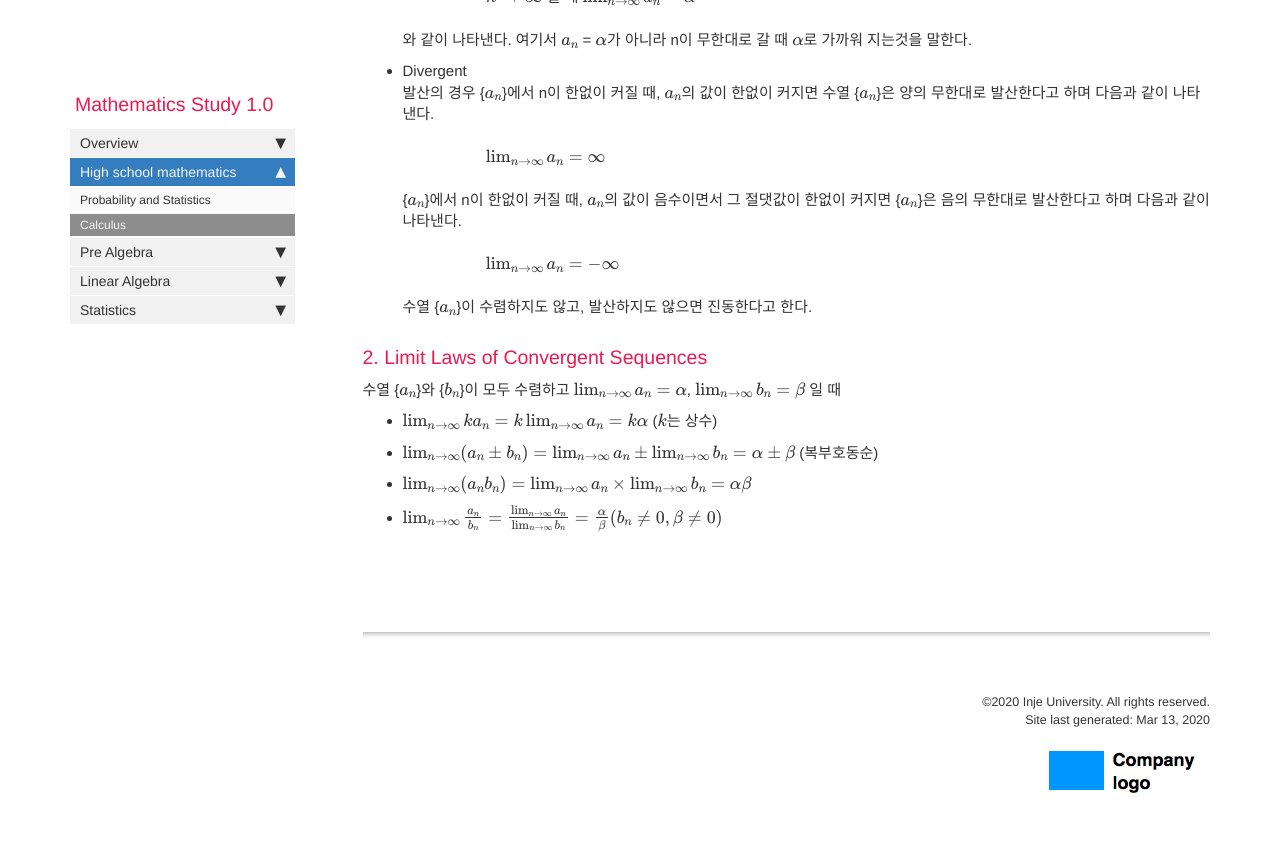
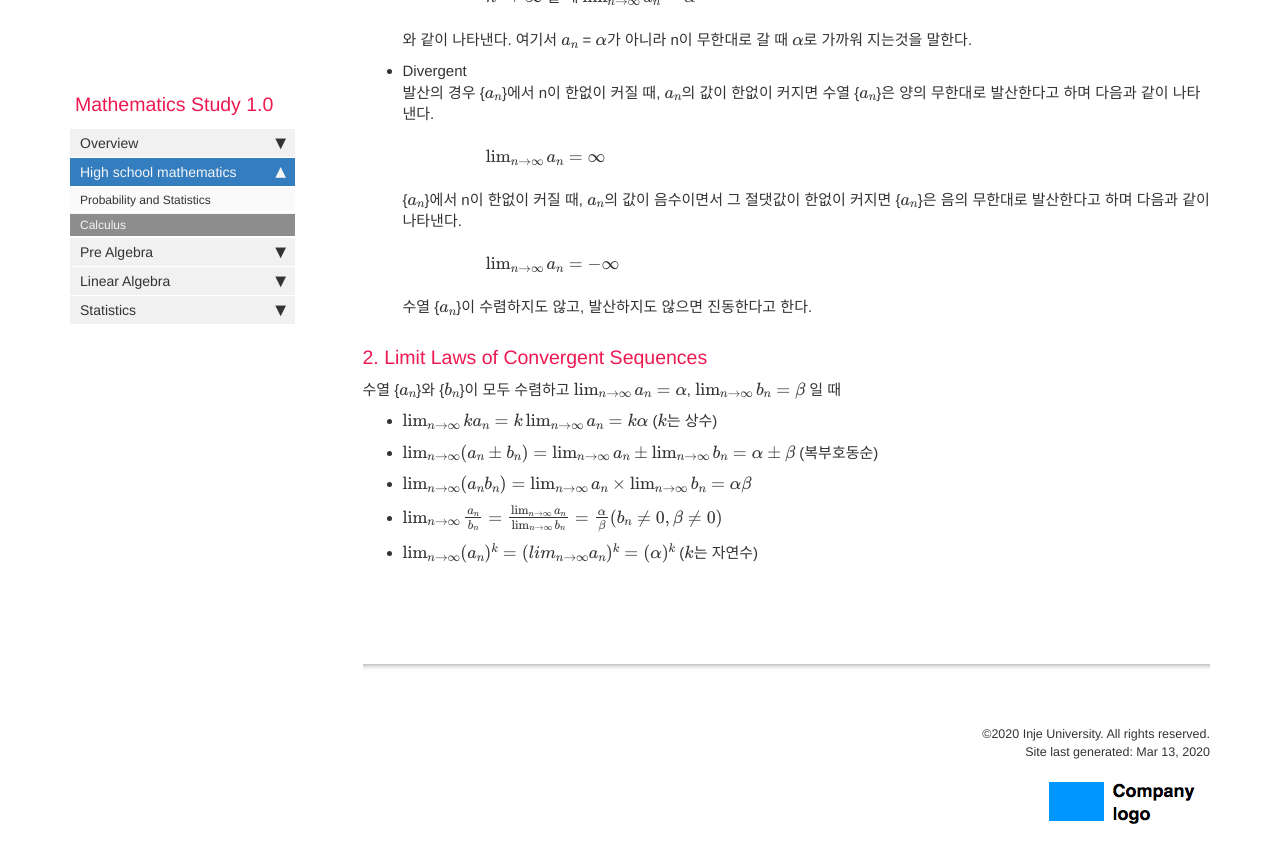
Before and after one commit to jongeunShin95/mathematics-study, a Jekyll site: the page built from pages/mydoc/mydoc_calculus.md, in a window 1280 px wide and 900 px high, scrolled down 579 px. Shown: the top 863 px of the window. Built offline with Jekyll 4.4.1, drawn with Linux system fonts in a browser that asks for light colours; formulas are drawn with MathJax 3; comment, search, counter and statistics services are not loaded.

Commit message:
add Limit Laws of Convergent Sequences

```diff
--- a/pages/mydoc/mydoc_calculus.md
+++ b/pages/mydoc/mydoc_calculus.md
@@ -38,3 +38,4 @@ use_math: true
 * $\lim_{n \to \infty}(a_n \pm b_n) = \lim_{n \to \infty}a_n \pm \lim_{n \to \infty}b_n = \alpha \pm \beta$ (복부호동순)
 * $\lim_{n \to \infty}(a_n b_n) = \lim_{n \to \infty}a_n \times \lim_{n \to \infty}b_n = \alpha\beta$
 * $\lim_{n \to \infty}\frac{a_n}{b_n} = \frac{\lim_{n \to \infty}a_n}{\lim_{n \to \infty}b_n} = \frac{\alpha}{\beta} (b_n \neq 0, \beta \neq 0)$
+* $\lim_{n \to \infty}(a_n)^k = (lim_{n \to \infty}a_n)^k = (\alpha)^k$ ($k$는 자연수)
```
